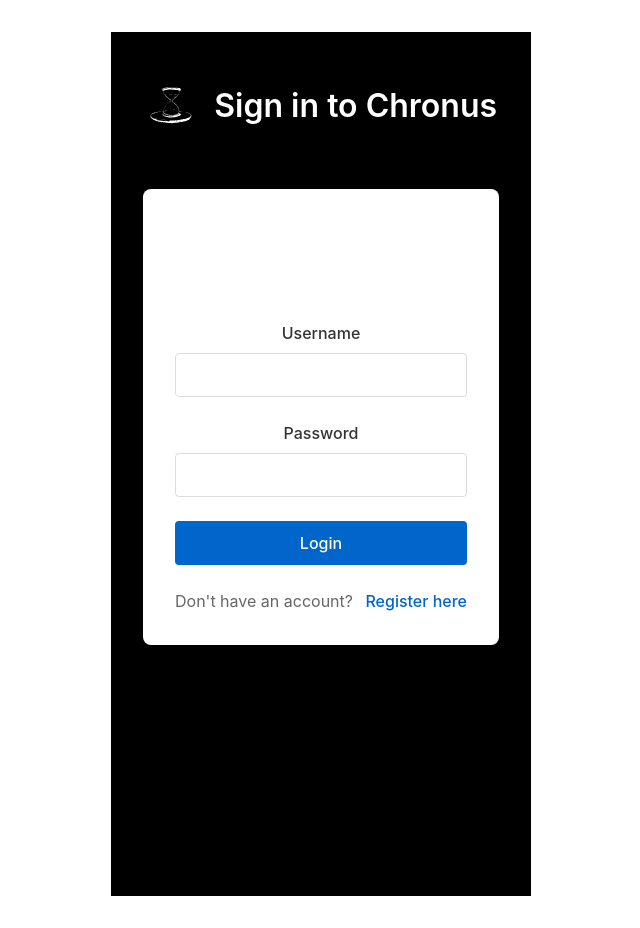
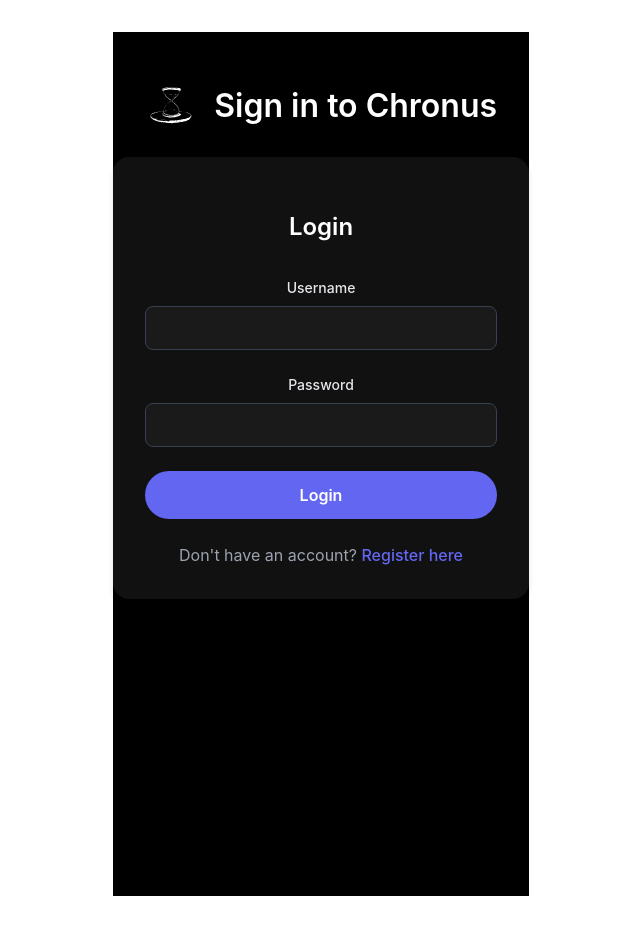
Before and after one commit to daedalus1215/chronus-react-nestjs, a React (Vite) app in the folder frontend/: page /login in a window 1280 px wide. Shown: the whole page, without its empty margins (319-959 px from the left). Built offline with nearby package versions, Linux system fonts and the light colour scheme.

Commit message:
landing-page: update Login module to leverage same style

```diff
--- a/frontend/src/pages/LoginPage/components/Login.module.css
+++ b/frontend/src/pages/LoginPage/components/Login.module.css
@@ -1,16 +1,23 @@
 .loginContainer {
+  width: 100%;
   max-width: 400px;
-  margin: 2rem auto;
   padding: 2rem;
-  border-radius: 8px;
-  box-shadow: 0 2px 4px rgba(0, 0, 0, 0.1);
-  background-color: white;
+  border-radius: 16px;
+  background-color: #111;
+  box-shadow: 0 4px 6px rgba(0, 0, 0, 0.1);
 }
 
 .form {
   display: flex;
   flex-direction: column;
   gap: 1.5rem;
+}
+
+.form h2 {
+  color: #fff;
+  font-size: 1.5rem;
+  font-weight: 600;
+  margin-bottom: 0.5rem;
 }
 
 .formGroup {
@@ -20,58 +27,61 @@
 }
 
 .formGroup label {
+  color: #e5e7eb;
+  font-size: 0.875rem;
   font-weight: 500;
-  color: #333;
 }
 
 .formGroup input {
   padding: 0.75rem;
-  border: 1px solid #ddd;
-  border-radius: 4px;
+  border-radius: 8px;
+  border: 1px solid #374151;
+  background-color: #1a1a1a;
+  color: #fff;
   font-size: 1rem;
+  transition: border-color 0.2s;
 }
 
 .formGroup input:focus {
   outline: none;
-  border-color: #0066cc;
-  box-shadow: 0 0 0 2px rgba(0, 102, 204, 0.2);
+  border-color: #6366f1;
 }
 
 .error {
-  color: #dc2626;
-  background-color: #fee2e2;
-  padding: 0.75rem;
-  border-radius: 4px;
+  color: #ef4444;
+  font-size: 0.875rem;
   margin-bottom: 1rem;
 }
 
 .submitButton {
-  background-color: #0066cc;
-  color: white;
-  padding: 0.75rem;
+  width: 100%;
+  padding: 0.875rem;
+  border-radius: 9999px;
   border: none;
-  border-radius: 4px;
+  background-color: #6366f1;
+  color: #fff;
   font-size: 1rem;
+  font-weight: 600;
   cursor: pointer;
   transition: background-color 0.2s;
 }
 
 .submitButton:hover {
-  background-color: #0052a3;
+  background-color: #4f46e5;
 }
 
 .registerLink {
+  margin-top: 1.5rem;
   text-align: center;
-  margin-top: 1.5rem;
-  color: #666;
+  color: #9ca3af;
 }
 
 .registerLink a {
-  color: #0066cc;
+  color: #6366f1;
   text-decoration: none;
-  margin-left: 0.5rem;
+  font-weight: 500;
 }
 
 .registerLink a:hover {
-  text-decoration: underline;
+  color: #4f46e5;
 }
```
